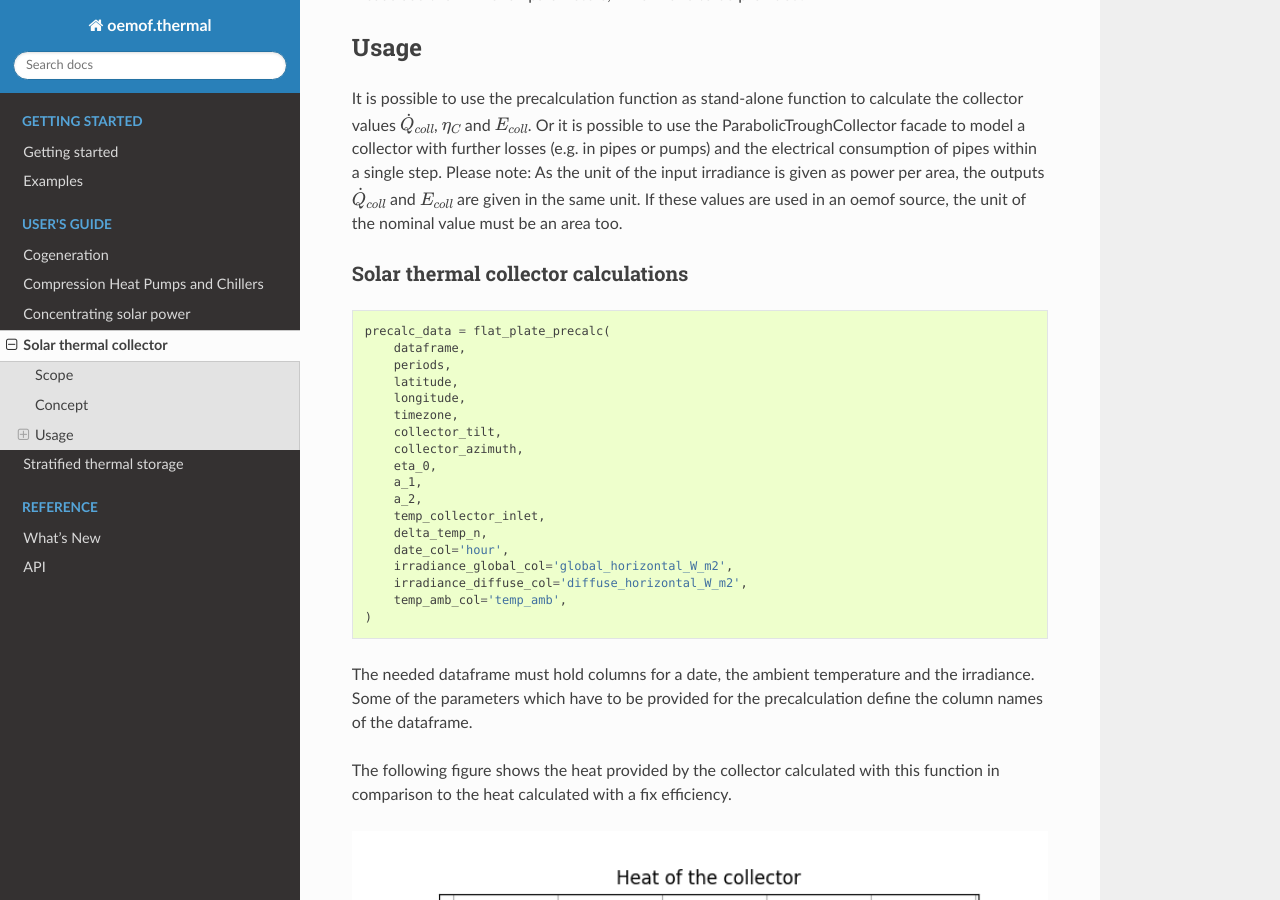
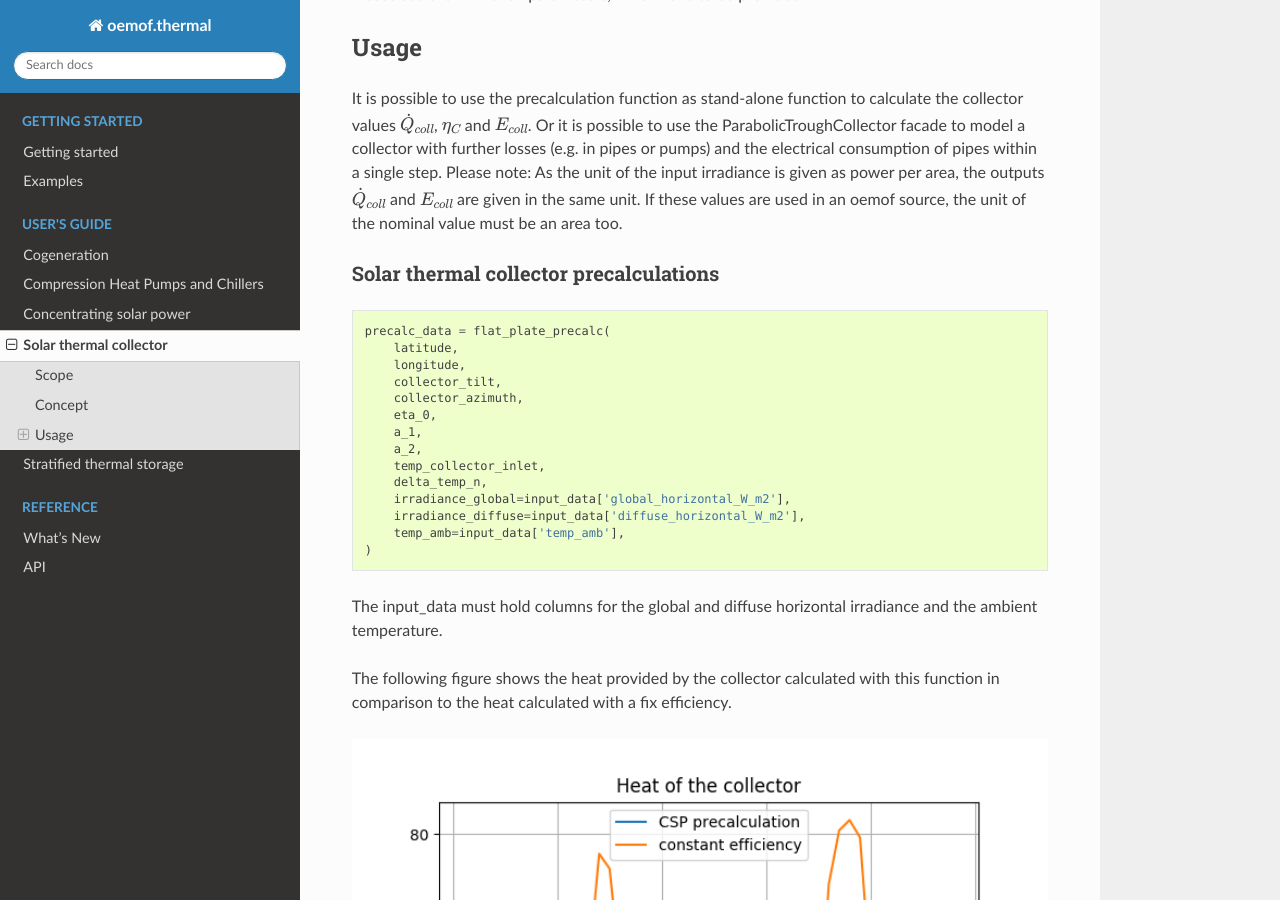
Before and after one commit to oemof/oemof-thermal, a Sphinx documentation site: the page built from docs/solar_thermal_collector.rst, in a window 1280 px wide and 900 px high, scrolled down 2065 px. Built offline with Sphinx 7.4.7 and the Read the Docs theme 2.0.0, drawn with Linux system fonts in a browser that asks for light colours; formulas are drawn with MathJax 3.

Commit message:
Adapt description of precalculation

```diff
--- a/docs/solar_thermal_collector.rst
+++ b/docs/solar_thermal_collector.rst
@@ -103,17 +103,14 @@ unit. If these values are used in an oemof source, the unit of the nominal
 value must be an area too.
 
 
-Solar thermal collector calculations
+Solar thermal collector precalculations
 ^^^^^^^^^^^^^^^^^^^^^^^^^^^^^^^^^^^^
 
 .. code-block:: python
 
     precalc_data = flat_plate_precalc(
-        dataframe,
-        periods,
         latitude,
         longitude,
-        timezone,
         collector_tilt,
         collector_azimuth,
         eta_0,
@@ -121,15 +118,12 @@ Solar thermal collector calculations
         a_2,
         temp_collector_inlet,
         delta_temp_n,
-        date_col='hour',
-        irradiance_global_col='global_horizontal_W_m2',
-        irradiance_diffuse_col='diffuse_horizontal_W_m2',
-        temp_amb_col='temp_amb',
+        irradiance_global=input_data['global_horizontal_W_m2'],
+        irradiance_diffuse=input_data['diffuse_horizontal_W_m2'],
+        temp_amb=input_data['temp_amb'],
     )
 
-The needed dataframe must hold columns for a date, the ambient temperature and the irradiance.
-Some of the parameters which have to be provided for the precalculation define the column names
-of the dataframe.
+The input_data must hold columns for the global and diffuse horizontal irradiance and the ambient temperature.
 
 The following figure shows the heat provided by the collector calculated with this
 function in comparison to the heat calculated with a fix efficiency.
```
